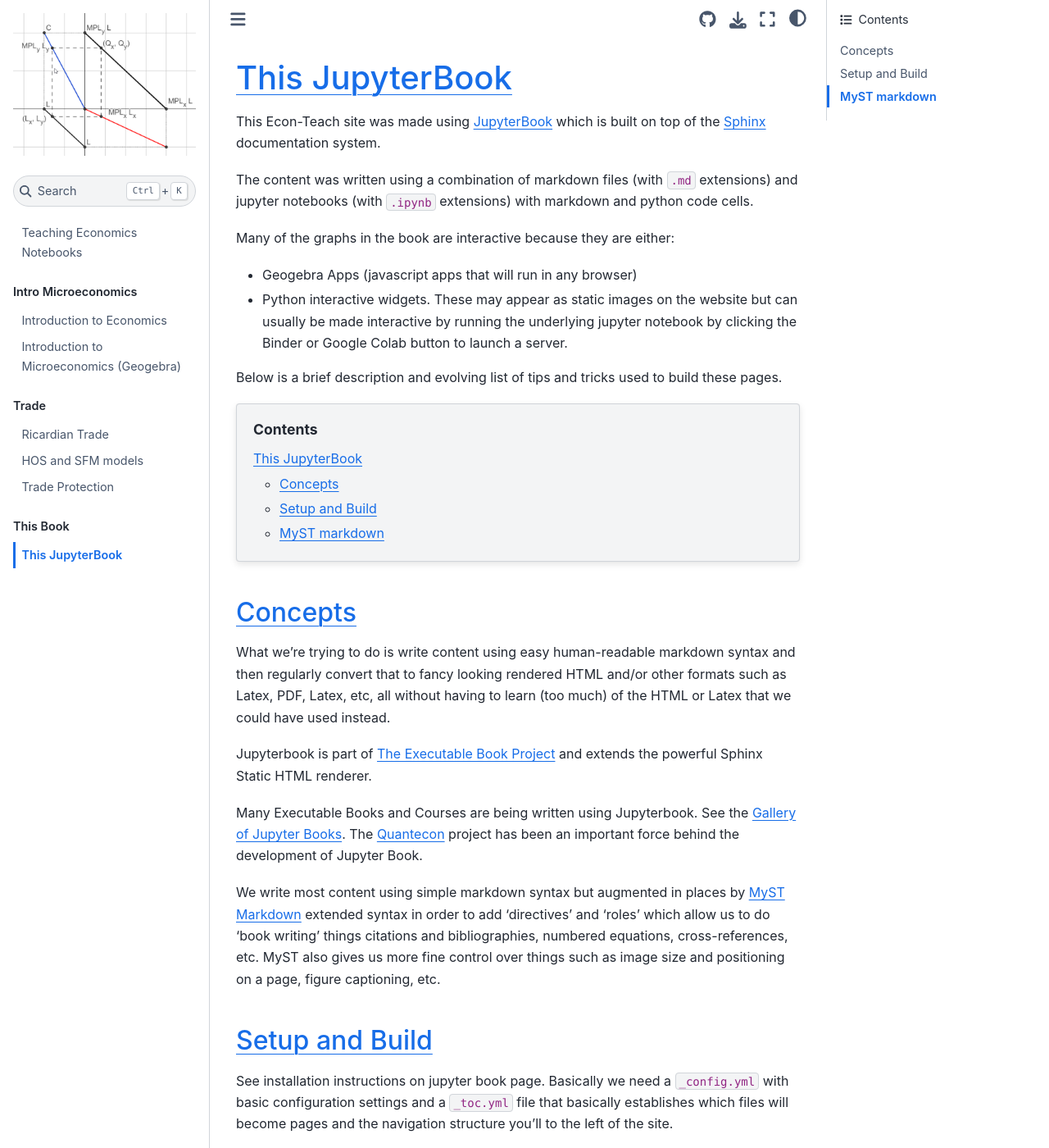
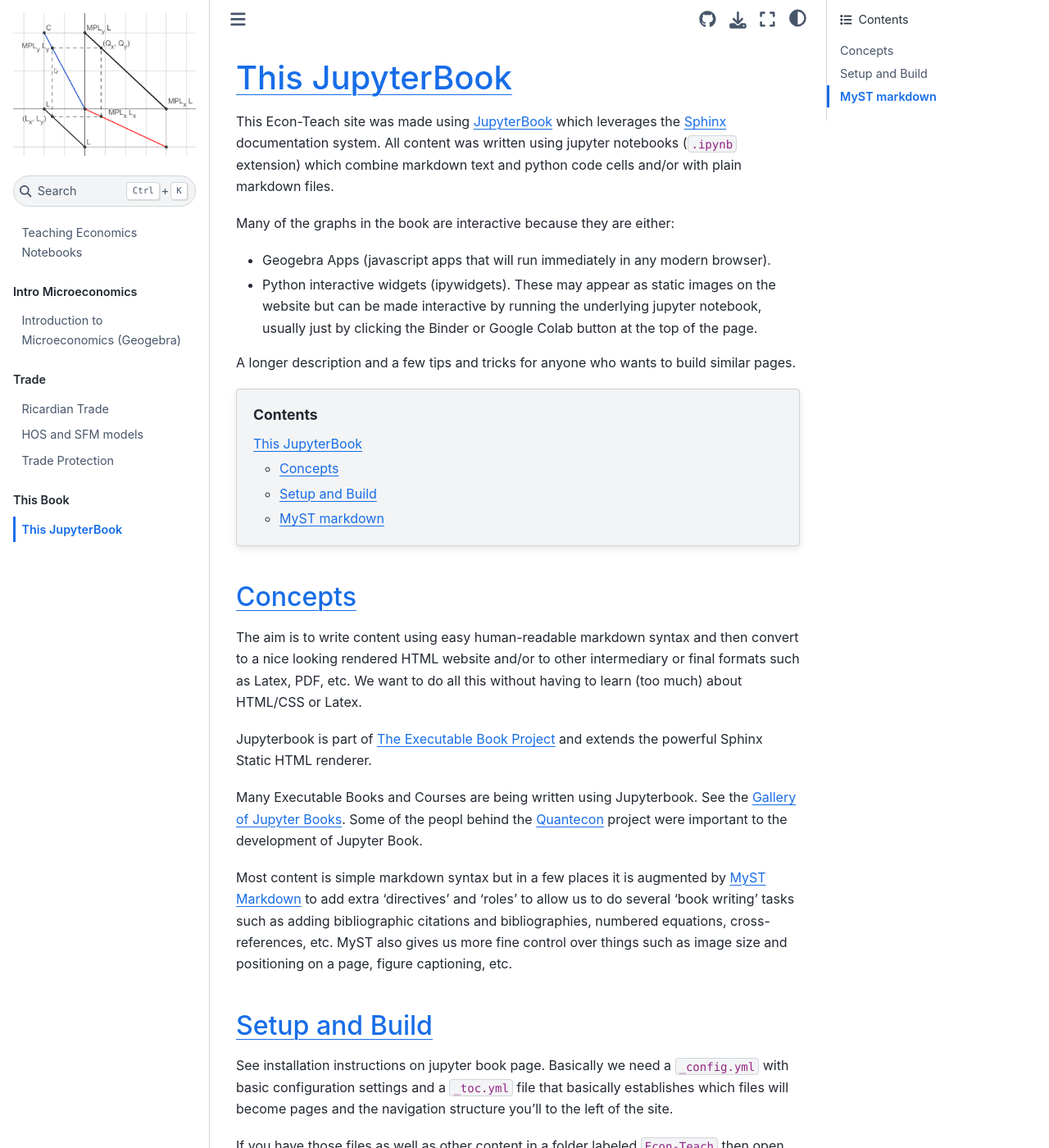
Before and after one commit to jhconning/Econ-Teach, a Jupyter Book: the page built from notebooks/how/how_top.md, in a window 1280 px wide and 1400 px high. Shown: the whole window at 82% size. Built offline with Jupyter Book 1.0.4 settings and Sphinx 7.4.7 and the Sphinx Book theme 1.1.4, drawn with Linux system fonts in a browser that asks for light colours; pages that are not in the unit, such as notebooks, are missing from menus.

Commit message:
update image

````diff
--- a/_toc.yml
+++ b/_toc.yml
@@ -3,7 +3,6 @@
 parts:
 - caption: Intro Microeconomics
   chapters:
-  - file: notebooks/intro/intro_top
   - file: notebooks/intro/intro_geogebra
 - caption: Trade
   chapters:
--- a/notebooks/how/how_top.md
+++ b/notebooks/how/how_top.md
@@ -1,15 +1,12 @@
 # This JupyterBook
 
-This Econ-Teach site was made using [JupyterBook](https://jupyterbook.org/intro.html) which is built on top of the [Sphinx](https://www.sphinx-doc.org/en/master/) documentation system.
-
-The content was written using a combination of markdown files (with `.md` extensions) and jupyter notebooks (with `.ipynb` extensions) with markdown and python code cells.
+This Econ-Teach site was made using [JupyterBook](https://jupyterbook.org/intro.html) which leverages the [Sphinx](https://www.sphinx-doc.org/en/master/) documentation system.  All content was written using jupyter notebooks (`.ipynb` extension) which combine markdown text and python code cells and/or with plain markdown files.
 
 Many of the graphs in the book are interactive because they are either:
-- Geogebra Apps (javascript apps that will run in any browser)
-- Python interactive widgets.  These may appear as static images on the website but can usually be made interactive by running the underlying jupyter notebook by clicking the Binder or Google Colab button to launch a server.
+- Geogebra Apps (javascript apps that will run immediately in any modern browser).
+- Python interactive widgets (ipywidgets).  These may appear as static images on the website but can be made interactive by running the underlying jupyter notebook, usually just by clicking the Binder or Google Colab button at the top of the page.
 
-
-Below is a brief description and evolving list of tips and tricks used to build these pages.
+A longer description and a few tips and tricks for anyone who wants to build similar pages.
 
 ```{contents}
 :depth: 3
@@ -17,13 +14,13 @@
 
 ## Concepts
 
-What we're trying to do is write content using easy human-readable markdown syntax and then regularly convert that to fancy looking rendered HTML and/or other formats such as Latex, PDF, Latex, etc, all without having to learn (too much) of the HTML or Latex that we could have used instead.
+The aim is to write content using easy human-readable markdown syntax and then convert to a nice looking rendered HTML website and/or to other intermediary or final formats such as Latex, PDF, etc. We want to do all this without having to learn (too much) about HTML/CSS or Latex.
 
 Jupyterbook is part of [The Executable Book Project](https://executablebooks.org/en/latest/) and extends the powerful Sphinx Static HTML renderer.
 
-Many Executable Books and Courses are being written using Jupyterbook. See the [Gallery of Jupyter Books](https://executablebooks.org/en/latest/gallery.html).  The [Quantecon](https://quantecon.org/) project has been an important force behind the development of Jupyter Book.
+Many Executable Books and Courses are being written using Jupyterbook. See the [Gallery of Jupyter Books](https://executablebooks.org/en/latest/gallery.html).  Some of the peopl behind the [Quantecon](https://quantecon.org/) project were important to the development of Jupyter Book.
 
-We write most content using simple markdown syntax but augmented in places by [MyST Markdown](https://jupyterbook.org/content/myst.html) extended syntax in order to add 'directives' and 'roles' which allow us to do 'book writing' things citations and bibliographies, numbered equations, cross-references, etc. MyST also gives us more fine control over things such as image size and positioning on a page, figure captioning, etc.
+Most content is simple markdown syntax but in a few places it is augmented by [MyST Markdown](https://jupyterbook.org/content/myst.html) to add extra 'directives' and 'roles' to allow us to do several 'book writing' tasks such as adding bibliographic citations and bibliographies, numbered equations, cross-references, etc. MyST also gives us more fine control over things such as image size and positioning on a page, figure captioning, etc.
 
 ## Setup and Build
 
````
Also changed, not shown: rent-diagram.png (added), 2 other files.
